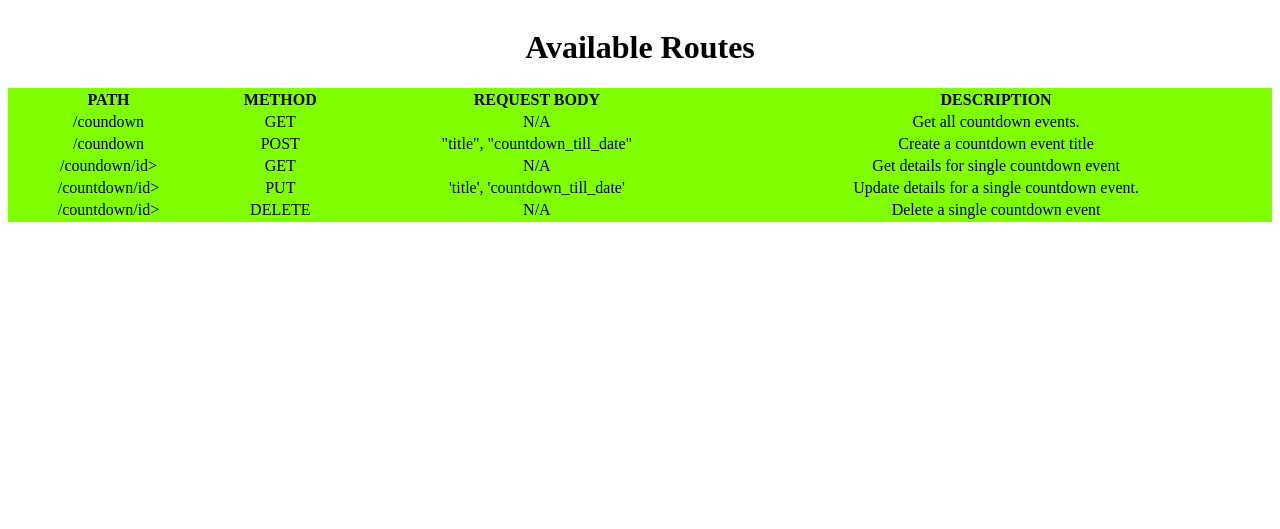
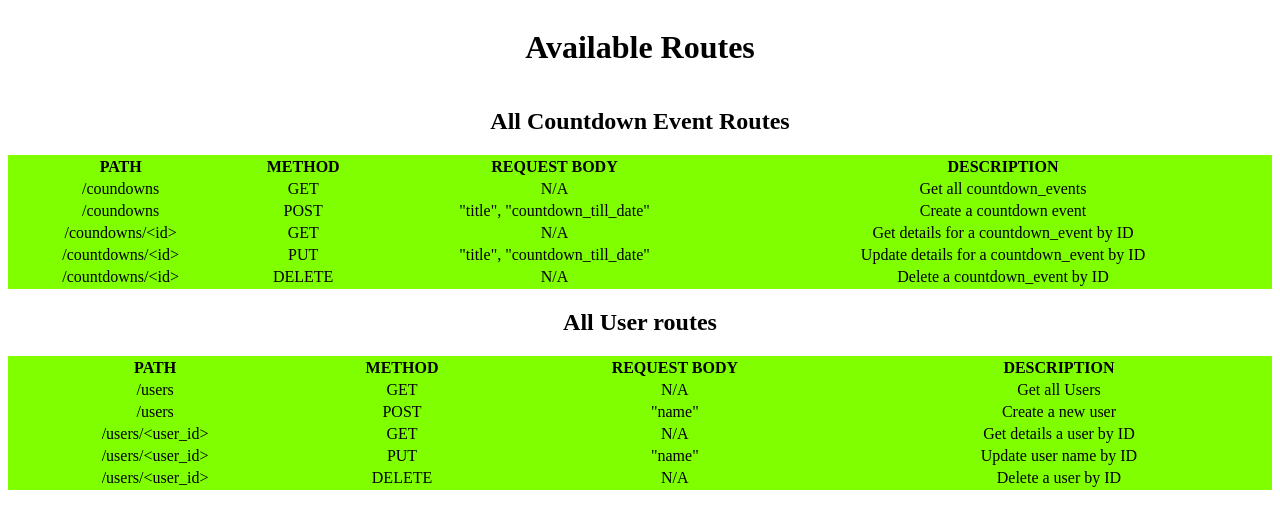
Before and after one commit to Trishthedish/countdown-clock-api, a Flask app: page / in a window 1280 px wide. Shown: the top 529 px of the page. Run offline with Flask 2, Linux system fonts and the light colour scheme.

Commit message:
Display additional routes that are now available on landing page

```diff
--- a/app/templates/index.html
+++ b/app/templates/index.html
@@ -11,6 +11,7 @@
     <body>
         <main class="routes-table">
             <h1 class="route-title">Available Routes</h1>
+            <h2 class="route-title">All Countdown Event Routes</h2>
             <table id="styled-table">
                 <thead>
                     <tr>
@@ -22,36 +23,84 @@
                 </thead>
                 <tbody>
                     <tr>
-                        <td>/coundown</td>
+                        <td>/coundowns</td>
                         <td>GET</td>
                         <td>N/A</td>
                         <td>
-                            Get all countdown events.
+                            Get all countdown_events
                         </td>
                     </tr>
                     <tr>
-                        <td>/coundown</td>
+                        <td>/coundowns</td>
                         <td>POST</td>
                         <td>"title", "countdown_till_date"</td>
-                        <td>Create a countdown event title </td>
+                        <td>Create a countdown event</td>
                     </tr>
                     <tr>
-                        <td>/coundown/id&gt</td>
+                        <td>/coundowns/&ltid&gt</td>
                         <td>GET</td>
                         <td>N/A</td>
-                        <td>Get details for single countdown event</td>
+                        <td>Get details for a countdown_event by ID</td>
                     </tr>
                     <tr>
-                        <td>/countdown/id&gt</td>
+                        <td>/countdowns/&ltid&gt</td>
                         <td>PUT</td>
-                        <td>'title', 'countdown_till_date'</td>
-                        <td>Update details for a single countdown event.</td>
+                        <td>"title", "countdown_till_date"</td>
+                        <td>Update details for a countdown_event by ID</td>
                     </tr>
                     <tr>
-                        <td>/countdown/id&gt</td>
+                        <td>/countdowns/&ltid&gt</td>
                         <td>DELETE</td>
                         <td>N/A</td>
-                        <td>Delete a single countdown event</td>
+                        <td>Delete a countdown_event by ID</td>
+                    </tr>
+                </tbody>
+            </table>
+
+            <h2 class="route-title">All User routes</h2>
+            <table id="styled-table">
+                <thead>
+                    <tr>
+                        <th class="table-head">PATH</th>
+                        <th>METHOD</th>
+                        <th>REQUEST BODY</th>
+                        <th>DESCRIPTION</th>
+                    </tr>
+                </thead>
+                <tbody>
+                    <tr>
+                        <td>/users</td>
+                        <td>GET</td>
+                        <td>N/A</td>
+                        <td>
+                            Get all Users
+                        </td>
+                    </tr>
+                    <tr>
+                        <td>/users</td>
+                        <td>POST</td>
+                        <td>"name"</td>
+                        <td>
+                            Create a new user
+                        </td>
+                    </tr>
+                    <tr>
+                        <td>/users/&ltuser_id&gt</td>
+                        <td>GET</td>
+                        <td>N/A</td>
+                        <td>Get details a user by ID</td>
+                    </tr>
+                    <tr>
+                        <td>/users/&ltuser_id&gt</td>
+                        <td>PUT</td>
+                        <td>"name"</td>
+                        <td>Update user name by ID</td>
+                    </tr>
+                    <tr>
+                        <td>/users/&ltuser_id&gt</td>
+                        <td>DELETE</td>
+                        <td>N/A</td>
+                        <td>Delete a user by ID</td>
                     </tr>
                 </tbody>
             </table>
```
